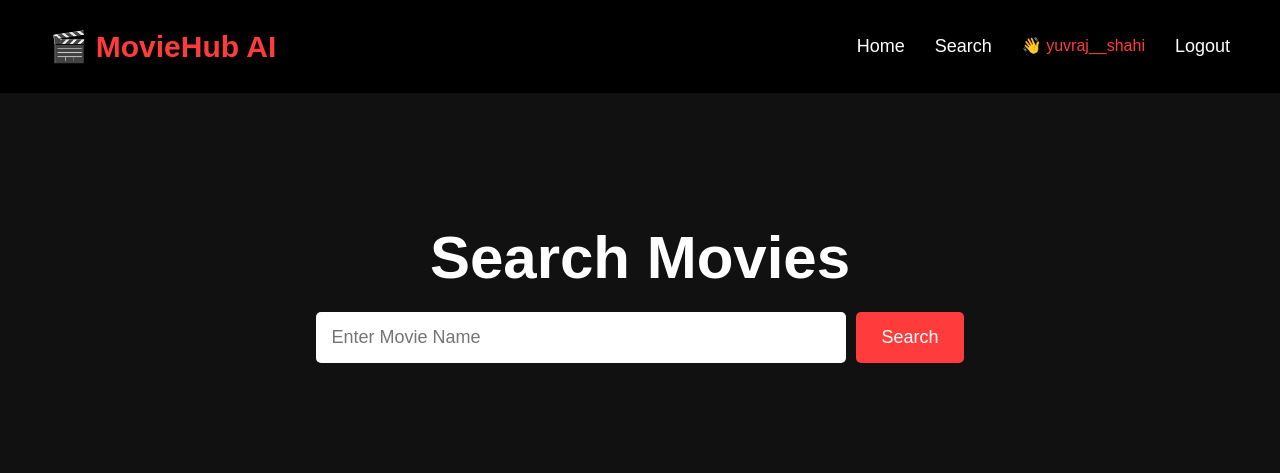
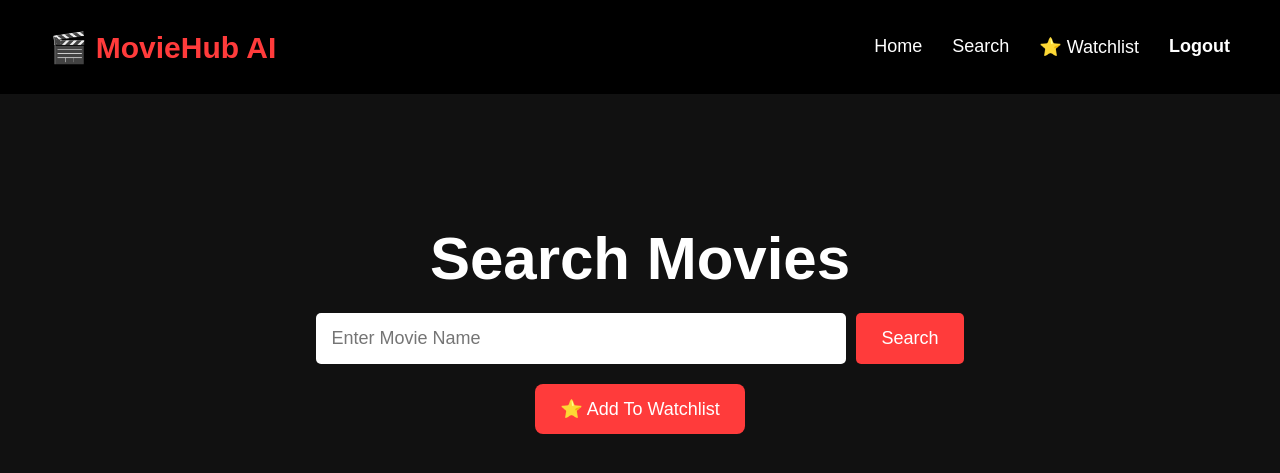
Before and after one commit to yuvraj-shahi-011/AI-MovieRecomendation, a Flask app: page /search in a window 1280 px wide. Shown: the top 473 px of the page. Run offline with Flask 3, Linux system fonts and the light colour scheme; a user stored in the database is signed in; some libraries are stand-ins or nearby versions.

Commit message:
Implement watchlist feature and prepare project for deployment

```diff
--- a/app.py
+++ b/app.py
@@ -141,7 +141,8 @@ def login():
 
             cursor.execute(
                 """
-                SELECT * FROM users
+                SELECT username
+                FROM users
                 WHERE email=%s AND password=%s
                 """,
                 (email, password)
@@ -153,13 +154,9 @@ def login():
             conn.close()
 
             if user:
-
-                session["user"] = user[1]
-
+                session["user"] = user[0]
                 return redirect("/")
-
             return "Invalid Email or Password"
-
         except Exception as e:
             return f"Login Error: {e}"
 
@@ -214,6 +211,69 @@ def search():
         user=session.get("user")
     )
 
+# =========================
+# ADD_TO_WATCHLIST
+# =========================
+
+@app.route("/add_watchlist", methods=["POST"])
+def add_watchlist():
+
+    if "user" not in session:
+        return redirect("/login")
+
+    title = request.form["title"]
+    poster = request.form["poster"]
+    imdb_id = request.form["imdb_id"]
+
+    conn = get_db_connection()
+    cursor = conn.cursor()
+
+    cursor.execute(
+        """
+        INSERT INTO watchlist
+        (username, movie_title, poster, imdb_id)
+        VALUES (%s, %s, %s, %s)
+        """,
+        (session["user"], title, poster, imdb_id)
+    )
+
+    conn.commit()
+
+    cursor.close()
+    conn.close()
+
+    return redirect("/watchlist")
+
+# =========================
+# WATCHLIST
+# =========================
+
+@app.route("/watchlist")
+def watchlist():
+
+    if "user" not in session:
+        return redirect("/login")
+
+    conn = get_db_connection()
+    cursor = conn.cursor()
+
+    cursor.execute("""
+        SELECT movie_title, poster
+        FROM watchlist
+        WHERE username=%s
+        ORDER BY created_at DESC
+    """, (session["user"],))
+
+    movies = cursor.fetchall()
+
+    cursor.close()
+    conn.close()
+
+    return render_template(
+        "watchlist.html",
+        movies=movies,
+        user=session.get("user")
+    )
 
 # =========================
 # RUN APP
--- a/static/css/style.css
+++ b/static/css/style.css
@@ -221,6 +221,34 @@ form button{
 }
 
 .logout-btn{
-    color:#ff3b3b !important;
+    color:#ff3b3b;
     font-weight:bold;
 }
+.watch-btn{
+    margin-top:20px;
+    padding:14px 25px;
+    background:#ff3b3b;
+    color:white;
+    border:none;
+    border-radius:8px;
+    cursor:pointer;
+    font-size:18px;
+    transition:.3s;
+}
+.watch-btn:hover{
+    background:#ff1f1f;
+    transform:scale(1.05);
+}
+.username{
+    color:#ff3b3b;
+    font-weight:bold;
+    margin-left:20px;
+}
+
+.logout-btn{
+    color:#ff3b3b;
+}
+
+.logout-btn:hover{
+    color:white;
+}
--- a/templates/base.html
+++ b/templates/base.html
@@ -17,21 +17,16 @@
     </div>
 
     <ul class="nav-links">
-
     <li><a href="/">Home</a></li>
-
     <li><a href="/search">Search</a></li>
 
     {% if user %}
 
+        <li><a href="/watchlist">⭐ Watchlist</a></li>
         <li>
-            <span style="color:#ff3b3b;">
-                👋 {{ user }}
-            </span>
-        </li>
-
-        <li>
-            <a href="/logout">Logout</a>
+            <a href="/logout" class="logout-btn">
+                Logout
+            </a>
         </li>
 
     {% else %}
@@ -42,6 +37,7 @@
 
     {% endif %}
 
+
 </ul>
 
 </nav>
--- a/templates/search.html
+++ b/templates/search.html
@@ -23,6 +23,25 @@ Search Movies
         </button>
 
     </form>
+    <form action="/add_watchlist" method="POST">
+
+    <input type="hidden"
+           name="title"
+           value="{{ movie.Title }}">
+
+    <input type="hidden"
+           name="poster"
+           value="{{ movie.Poster }}">
+
+    <input type="hidden"
+           name="imdb_id"
+           value="{{ movie.imdbID }}">
+
+    <button class="watch-btn">
+        ⭐ Add To Watchlist
+    </button>
+
+</form>
 
 </section>
 
@@ -48,6 +67,19 @@ Search Movies
         <p><strong>Actors:</strong> {{ movie.Actors }}</p>
 
         <p>{{ movie.Plot }}</p>
+        <form action="/add_watchlist" method="POST">
+
+            <input type="hidden" name="title" value="{{ movie.Title }}">
+
+            <input type="hidden" name="poster" value="{{ movie.Poster }}">
+
+            <input type="hidden" name="imdb_id" value="{{ movie.imdbID }}">
+
+            <button class="watch-btn" type="submit">
+                ⭐ Add To Watchlist
+            </button>
+
+        </form>
 
     </div>
 
```
Also changed, not shown: templates/watchlist.html (added, +43 -0 lines), test_supabase.py (deleted, +0 -25 lines).
